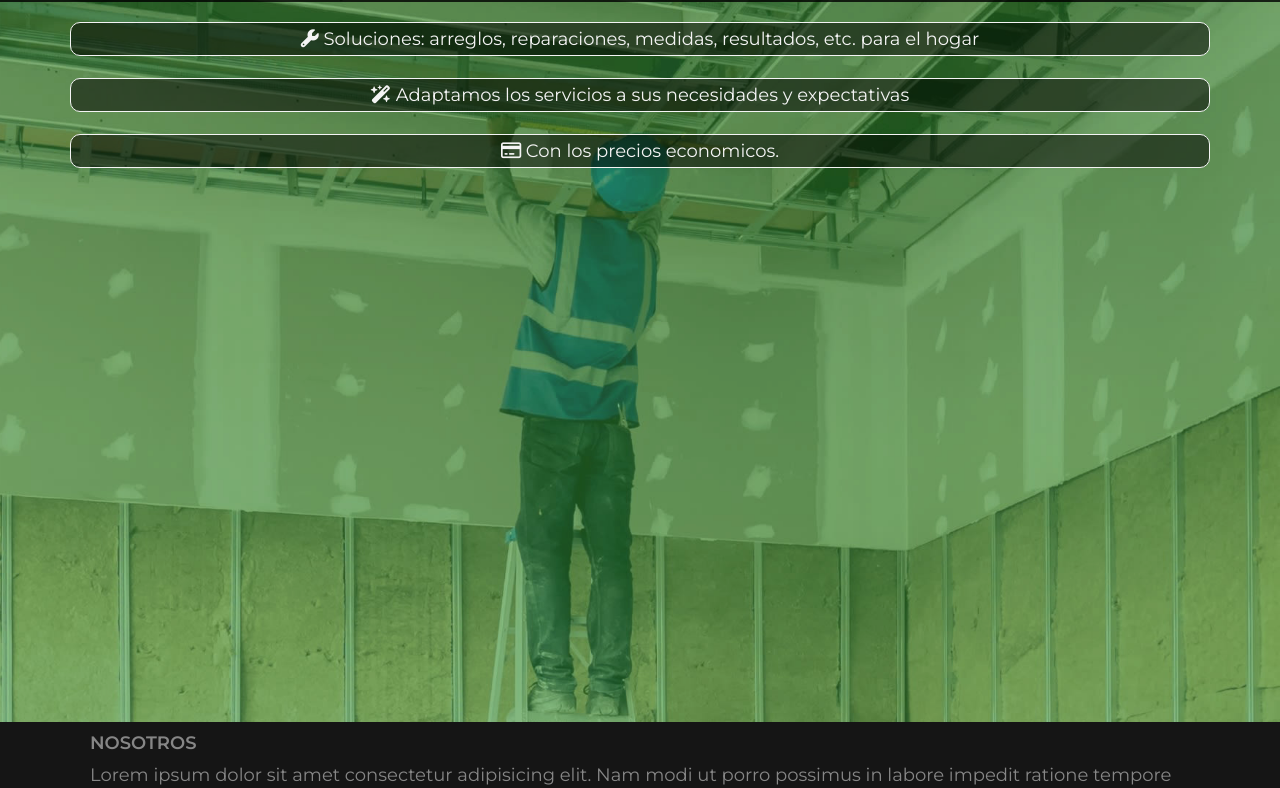
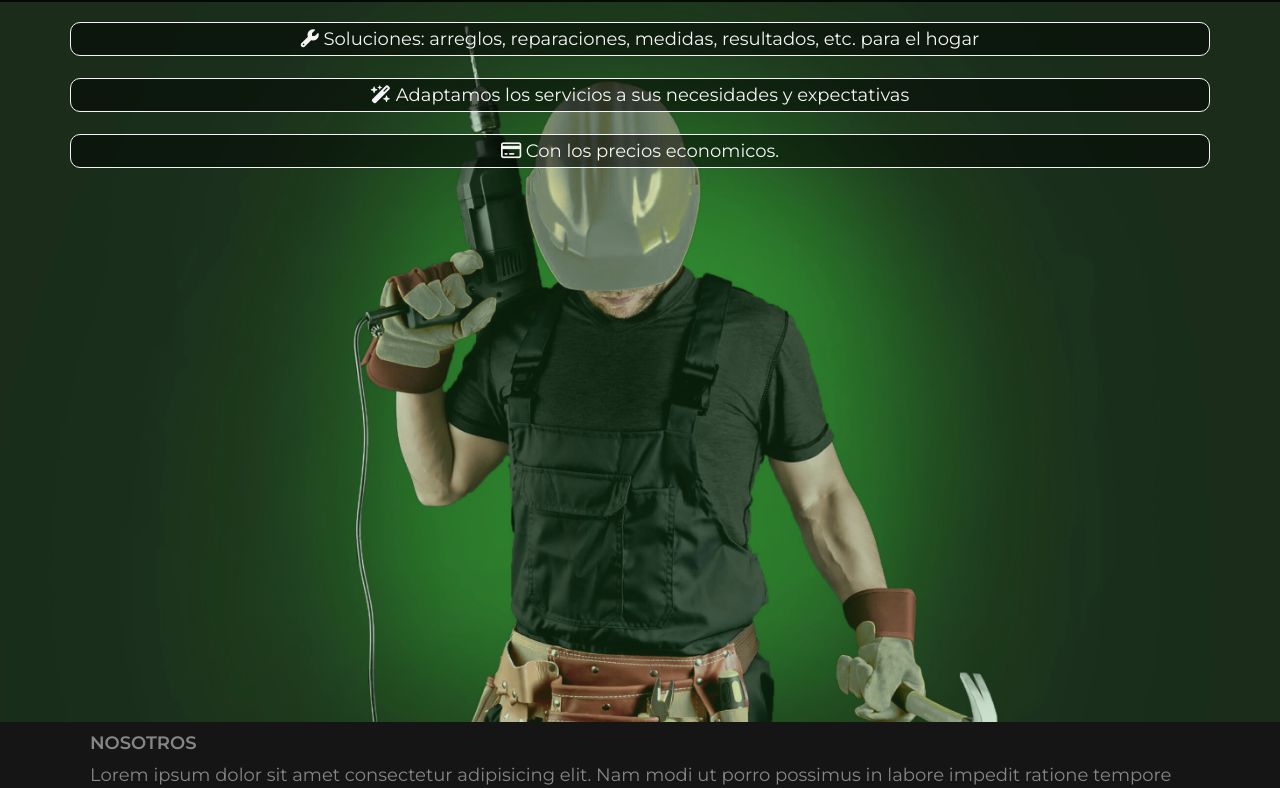
Before and after one commit to bondarin87/sersolutions, a plain HTML site: page index.html in a window 1280 px wide. Shown: the part 78-866 px from the top of the page. Drawn offline with nearby package versions, Linux system fonts and the light colour scheme.

Commit message:
Update index.html

```diff
--- a/index.html
+++ b/index.html
@@ -84,7 +84,7 @@
 
 
 
-      <div class="banner" id="start" style="background-image: url(img/banner1.jpg);">
+      <div class="banner" id="start" style="background-image: url(img/banner2.jpg);">
 
         <div class="banner__text">
 
```
